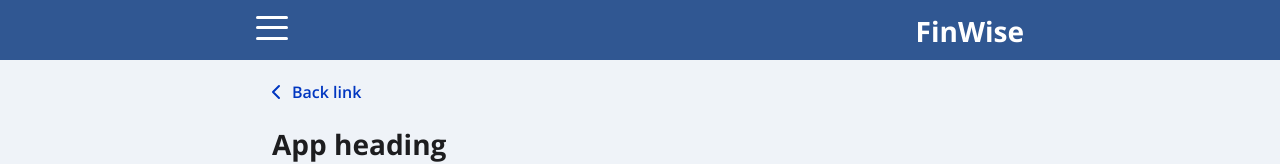
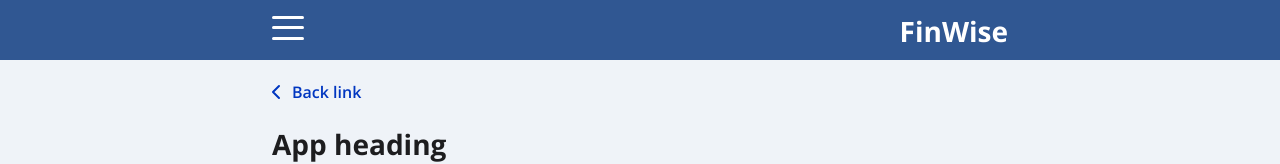
Before and after one commit to FinnieRyan/IP3-Banking-App-project, a React (Create React App) app in the folder frontend/: page / in a window 1280 px wide. Shown: the top 164 px of the page. Built offline with nearby package versions, Linux system fonts and the light colour scheme.

Commit message:
UI: added HR

```diff
--- a/frontend/src/App.js
+++ b/frontend/src/App.js
@@ -21,6 +21,8 @@ export const App = () => {
       <GlobalStyles />
       <Router>
         <NavBar />
+        <Routes></Routes>
+        {/* to be removed */}
         <PageLayout>
           <Text>This is the app content</Text>
           <Card>This is a card</Card>
--- a/frontend/src/components/NavBar/NavBar.style.js
+++ b/frontend/src/components/NavBar/NavBar.style.js
@@ -31,6 +31,7 @@ export const NavContent = styled.div`
   max-width: ${({ theme }) => theme.sizes.tablet};
   align-items: flex-start;
   margin: 0.75rem 0;
+  max-width: 736px;
 `;
 
 export const NavSpacer = styled.div`
```
